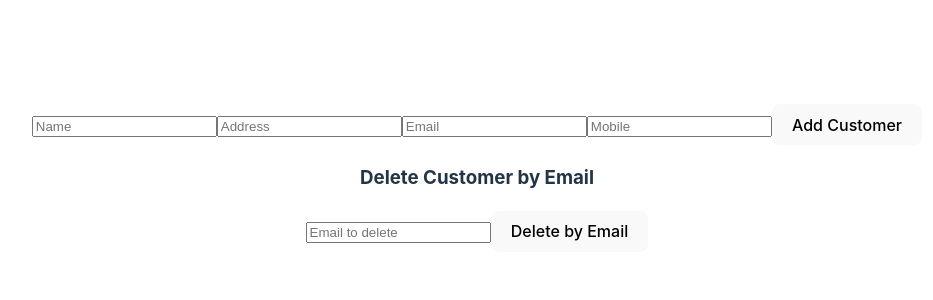
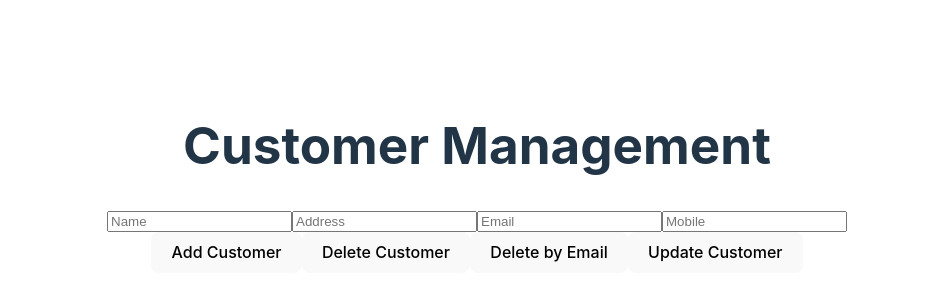
Before and after one commit to pesala-x/React-crash-course, a React (Vite) app: page / in a window 1280 px wide. Shown: the part 214-514 px from the top of the page, without its empty margins (163-1096 px from the left). Built offline with nearby package versions, Linux system fonts and the light colour scheme.

Commit message:
Add functionality to Update customer and delete customer by id

```diff
--- a/src/App.tsx
+++ b/src/App.tsx
@@ -1,5 +1,5 @@
+import { useState } from "react";
 import './App.css';
-import { useState } from "react";
 import { Customer } from "./customer";
 
 function App() {
@@ -8,75 +8,83 @@ function App() {
     const [address, setAddress] = useState("");
     const [email, setEmail] = useState("");
     const [mobile, setMobile] = useState("");
-    const [deleteEmail, setDeleteEmail] = useState(""); // State for the email to delete
+    const [message, setMessage] = useState("");
 
-    function addCustomer() {
-        if (!name || !address || !email || !mobile) {
-            alert("Please fill out all fields.");
-            return;
-        }
-
-        const newCustomer = new Customer(name, address, email, mobile);
-        setCustomers([...customers, newCustomer]);
-
-        // Clear input fields
+    const resetInputs = () => {
         setName("");
         setAddress("");
         setEmail("");
         setMobile("");
+    };
+
+    function addCustomer() {
+        if (!name || !address || !email || !mobile) {
+            setMessage("All fields are required.");
+            return;
+        }
+        const newCustomer: Customer = { name, address, email, mobile };
+        setCustomers(customers => [...customers, newCustomer]);
+        setMessage("Customer added successfully!");
+        resetInputs();
     }
 
-    function deleteCustomer(index: number) {
-        const updatedCustomers = [
-            ...customers.slice(0, index), // Elements before the index
-            ...customers.slice(index + 1) // Elements after the index
-        ];
-        setCustomers(updatedCustomers);
+    function deleteCustomer() {
+        if (customers.length === 0) {
+            setMessage("No customers to delete.");
+            return;
+        }
+        setCustomers(customers => customers.slice(0, -1));
+        setMessage("Last customer deleted.");
     }
 
     function deleteByEmail() {
-        if (!deleteEmail) {
-            alert("Please enter an email to delete.");
+        if (!email) {
+            setMessage("Please enter an email to delete.");
             return;
         }
-        const updatedCustomers = customers.filter(customer => customer.email !== deleteEmail);
-        setCustomers(updatedCustomers);
-        // Clear the deleteEmail input field
-        setDeleteEmail("");
+        const filteredCustomers = customers.filter(customer => customer.email !== email);
+        if (filteredCustomers.length === customers.length) {
+            setMessage("No customer found with the provided email.");
+        } else {
+            setCustomers(filteredCustomers);
+            setMessage("Customer deleted successfully!");
+        }
+        resetInputs();
     }
 
+    function updateCustomer() {
+        if (!email) {
+            setMessage("Please enter the email of the customer to update.");
+            return;
+        }
+        const updated = customers.map(customer =>
+            customer.email === email ? { name, address, email, mobile } : customer
+        );
+        setCustomers(updated);
+        setMessage("Customer updated successfully!");
+        resetInputs();
+    }
 
     return (
-        <>
-            <div className="app">
-                <div className="input-group">
-                    <input type="text" placeholder="Name" value={name} onChange={(e) => setName(e.target.value)}/>
-                    <input type="text" placeholder="Address" value={address}
-                           onChange={(e) => setAddress(e.target.value)}/>
-                    <input type="text" placeholder="Email" value={email} onChange={(e) => setEmail(e.target.value)}/>
-                    <input type="text" placeholder="Mobile" value={mobile} onChange={(e) => setMobile(e.target.value)}/>
+        <div className="App">
+            <h1>Customer Management</h1>
+            <input type="text" value={name} placeholder="Name" onChange={(e) => setName(e.target.value)} />
+            <input type="text" value={address} placeholder="Address" onChange={(e) => setAddress(e.target.value)} />
+            <input type="email" value={email} placeholder="Email" onChange={(e) => setEmail(e.target.value)} />
+            <input type="text" value={mobile} placeholder="Mobile" onChange={(e) => setMobile(e.target.value)} /> <br/>
             <button onClick={addCustomer}>Add Customer</button>
-                    <div className="delete-group">
-                        <h3>Delete Customer by Email</h3>
-                        <input
-                            type="text"
-                            placeholder="Email to delete"
-                            value={deleteEmail}
-                            onChange={(e) => setDeleteEmail(e.target.value)}
-                        />
+            <button onClick={deleteCustomer}>Delete Customer</button>
             <button onClick={deleteByEmail}>Delete by Email</button>
-                    </div>
-                </div>
+            <button onClick={updateCustomer}>Update Customer</button>
+            <p>{message}</p>
             <ul>
-                    {customers.map((customer, index) => (
-                        <li key={index}>
-                            {customer.name} - {customer.address} - {customer.email} - {customer.mobile}
-                            <button onClick={() => deleteCustomer(index)}>Delete</button>
+                {customers.map((customer) => (
+                    <li key={customer.email}>
+                        {customer.name}, {customer.address}, {customer.email}, {customer.mobile}
                     </li>
                 ))}
             </ul>
         </div>
-        </>
     );
 }
 
```
Lines whose indentation alone changed are shown as unchanged.
